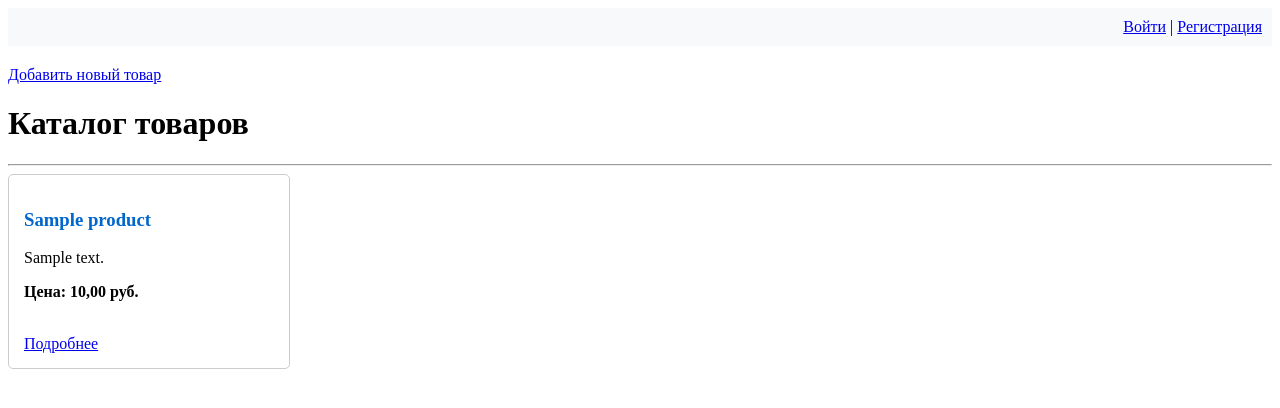
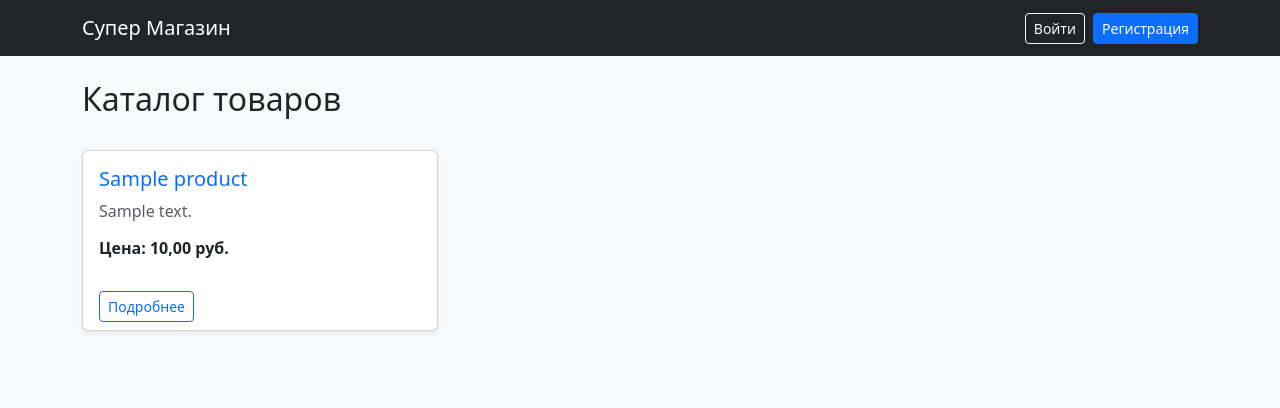
Before and after one commit to FallenNoise/SITE_DZ, a Django app: page / in a window 1280 px wide. Shown: the top 408 px of the page. Run offline with Django 5.2, Linux system fonts and the light colour scheme; tables that the repository leaves empty hold one stand-in row (values such as "Sample post").

Commit message:
style: перевести главную страницу на сетку и карточки Bootstrap

```diff
--- a/shop/templates/shop/index.html
+++ b/shop/templates/shop/index.html
@@ -1,71 +1,46 @@
-<!doctype html>
-<html lang="ru">
-  <head>
-    <meta charset="UTF-8" />
-    <title>Главная - Интернет-магазин</title>
-    <style>
-        .product-title-link {
-            color: #0066cc;
-            text-decoration: none;
-            transition: color 0.2s ease-in-out;
-        }
-        .product-title-link:hover {
-            color: #003366;
-        }
-    </style>
-  </head>
-  <body>
-    <div style="text-align: right; padding: 10px; background-color: #f8f9fa; margin-bottom: 20px;">
-    <!-- Проверяем, авторизован ли текущий посетитель -->
+{% extends 'base.html' %}
+
+{% block content %}
+<div class="d-flex justify-content-between align-items-center mb-4">
+    <h2>Каталог товаров</h2>
     {% if user.is_authenticated %}
-        <span>Привет, <strong>{{ user.username }}</strong>!</span> |
-        <a href="{% url 'profile' %}">Мой профиль</a> |
-
-        <!-- В новых версиях Django выход (logout) обязательно делается через POST-запрос формы в целях безопасности -->
-        <form action="{% url 'logout' %}" method="POST" style="display: inline;">
-            {% csrf_token %}
-            <button type="submit" style="border: none; background: none; color: #0066cc; text-decoration: underline; cursor: pointer; padding: 0;">Выйти</button>
-        </form>
-
-    {% else %}
-        <!-- Если это гость, показываем ссылки на вход и регистрацию -->
-        <a href="{% url 'login' %}">Войти</a> |
-        <a href="{% url 'register' %}">Регистрация</a>
+        <a href="{% url 'add_product' %}" class="btn btn-success">+ Добавить товар</a>
     {% endif %}
 </div>
-    <a href="{% url 'add_product' %}">Добавить новый товар</a>
-    <h1>Каталог товаров</h1>
-    <hr />
-<div style="display: flex; gap: 20px; flex-wrap: wrap">
+
+<!-- Сетка Bootstrap (выстраивает карточки в ряд) -->
+<div class="row">
     {% for product in products %}
-    <div
-        style="
-            border: 1px solid #ccc;
-            padding: 15px;
-            border-radius: 5px;
-            width: 250px;
-        "
-    >
-        <h3>
-            <a href="{% url 'product_detail' product.id %}" class="product-title-link">
-        {{ product.name }}
-            </a>
-        </h3>
-        <p>{{ product.description|truncatewords:20 }}</p>
-        <p><strong>Цена: {{ product.price }} руб.</strong></p>
+        <!-- col-md-4 означает, что карточка займет 1/3 ширины экрана на ПК -->
+        <div class="col-md-4 mb-4">
+            <div class="card h-100 shadow-sm">
+                <div class="card-body">
+                    <h5 class="card-title text-primary">
+                        <a href="{{ product.get_absolute_url }}" class="text-decoration-none">
+                            {{ product.name }}
+                        </a>
+                    </h5>
+                    <p class="card-text text-muted">{{ product.description|truncatewords:15 }}</p>
+                    <h6 class="text-dark fw-bold">Цена: {{ product.price }} руб.</h6>
+                </div>
 
+                <!-- Панель с кнопками внизу карточки -->
+                <div class="card-footer bg-transparent border-top-0 d-flex justify-content-between">
+                    <a href="{{ product.get_absolute_url }}" class="btn btn-outline-primary btn-sm">Подробнее</a>
 
-        <br>
-        <a href="{% url 'product_detail' product.id %}">Подробнее</a>
-        {% if product.owner == user %}
-    | <a href="{% url 'edit_product' product.id %}">Редактировать</a> |
-    <a href="{% url 'delete_product' product.id %}" style="color: red;">Удалить</a>
-{% endif %}
-    </div>
+                    {% if product.owner == user %}
+                        <div>
+                            <a href="{% url 'edit_product' product.id %}" class="btn btn-outline-secondary btn-sm">✎</a>
+                            <a href="{% url 'delete_product' product.id %}" class="btn btn-outline-danger btn-sm">✗</a>
+                        </div>
+                    {% endif %}
+                </div>
+            </div>
+        </div>
     {% empty %}
-    <p>В магазине пока нет товаров.</p>
+        <div class="col-12 text-center mt-5">
+            <p class="text-muted fs-5">В магазине пока нет товаров.</p>
+        </div>
     {% endfor %}
 </div>
-    </div>
-  </body>
-</html>
+{% endblock %}
```
